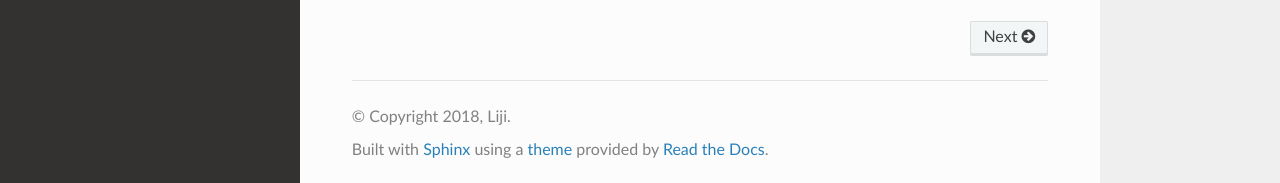
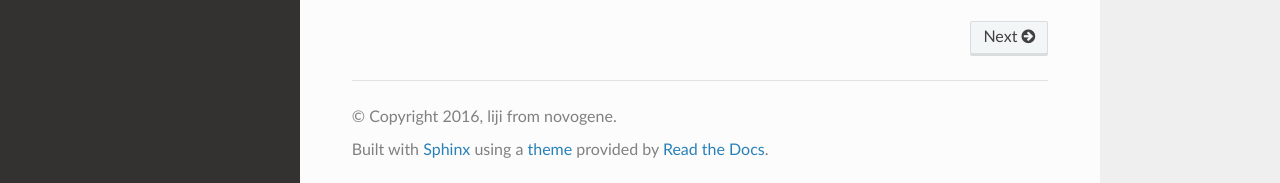
Before and after one commit to bitcometz/run_pbjelly, a Sphinx documentation site: the page built from source/index.rst, in a window 1280 px wide and 949 px high. Shown: the part 763-946 px from the top of the window. Built offline with Sphinx 7.4.7 and the Read the Docs theme 2.0.0, drawn with Linux system fonts in a browser that asks for light colours; formulas are drawn with MathJax 3; some of the changed lines change nothing that is shown.

Commit message:
Update conf.py

```diff
--- a/source/conf.py
+++ b/source/conf.py
@@ -14,28 +14,51 @@
 
 import sys
 import os
+import sphinx_rtd_theme
+from unittest.mock import MagicMock
 
 # If extensions (or modules to document with autodoc) are in another directory,
 # add these directories to sys.path here. If the directory is relative to the
 # documentation root, use os.path.abspath to make it absolute, like shown here.
 #sys.path.insert(0, os.path.abspath('.'))
 
+# Mock modules for readthedocs
+if os.environ.get('READTHEDOCS', None) == 'True':
+    class Mock(MagicMock):
+        @classmethod
+        def __getattr__(cls, name):  return MagicMock()
+
+    mock_modules = ['numpy', 'scipy', 'scipy.stats', 'pandas',
+                    'Bio', 'Bio.Align', 'Bio.Alphabet', 'Bio.Seq', 'Bio.SeqRecord']
+    sys.modules.update((mod_name, Mock()) for mod_name in mock_modules)
+
+# If extensions (or modules to document with autodoc) are in another directory,
+# add these directories to sys.path here. If the directory is relative to the
+# documentation root, use os.path.abspath to make it absolute, like shown here.
+#sys.path.insert(0, os.path.abspath('.'))
+script_path = os.path.abspath(os.path.join(os.path.dirname(__name__), os.pardir, 'bin'))
+sys.path.append(script_path)
+
 # -- General configuration ------------------------------------------------
 
 # If your documentation needs a minimal Sphinx version, state it here.
-#needs_sphinx = '1.0'
+needs_sphinx = '1.4'
 
 # Add any Sphinx extension module names here, as strings. They can be
 # extensions coming with Sphinx (named 'sphinx.ext.*') or your custom
 # ones.
-extensions = []
+extensions = ['sphinx.ext.autodoc',
+              'sphinx.ext.imgmath',
+              'sphinx.ext.intersphinx',
+              'sphinx.ext.todo',
+              'sphinx.ext.coverage',
+              'sphinxcontrib.napoleon',
+              'sphinxcontrib.autoprogram']
 
 # Add any paths that contain templates here, relative to this directory.
 templates_path = ['_templates']
 
-# The suffix(es) of source filenames.
-# You can specify multiple suffix as a list of string:
-# source_suffix = ['.rst', '.md']
+# The suffix of source filenames.
 source_suffix = '.rst'
 
 # The encoding of source files.
@@ -45,10 +68,8 @@
 master_doc = 'index'
 
 # General information about the project.
-project = u'run_pbjelly'
-copyright = u'2018, Liji'
-author = u'Liji'
-
+project = 'run_pbjelly'
+copyright = '2016, liji from novogene'
 # The version info for the project you're documenting, acts as replacement for
 # |version| and |release|, also used in various other places throughout the
 # built documents.
@@ -73,7 +94,7 @@
 
 # List of patterns, relative to source directory, that match files and
 # directories to ignore when looking for source files.
-exclude_patterns = []
+exclude_patterns = ['_build']
 
 # The reST default role (used for this markup: `text`) to use for all
 # documents.
@@ -100,7 +121,7 @@
 #keep_warnings = False
 
 # If true, `todo` and `todoList` produce output, else they produce nothing.
-todo_include_todos = False
+todo_include_todos = True
 
 
 # -- Options for HTML output ----------------------------------------------
@@ -115,7 +136,7 @@
 #html_theme_options = {}
 
 # Add any paths that contain custom themes here, relative to this directory.
-#html_theme_path = []
+html_theme_path = [sphinx_rtd_theme.get_html_theme_path()]
 
 # The name for this set of Sphinx documents.  If None, it defaults to
 # "<project> v<release> documentation".
@@ -281,3 +302,5 @@
 
 # If true, do not generate a @detailmenu in the "Top" node's menu.
 #texinfo_no_detailmenu = False
+
+intersphinx_mapping = {'http://docs.python.org/': None}
```
